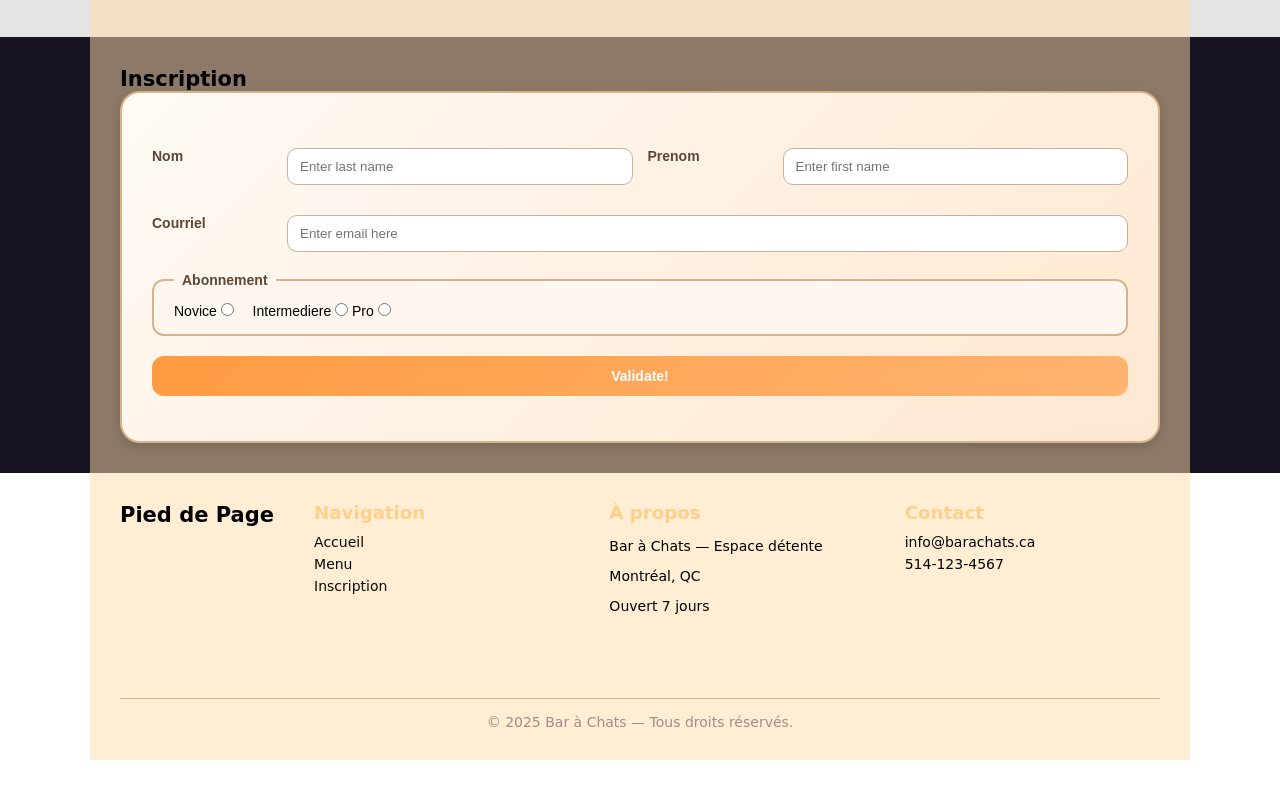
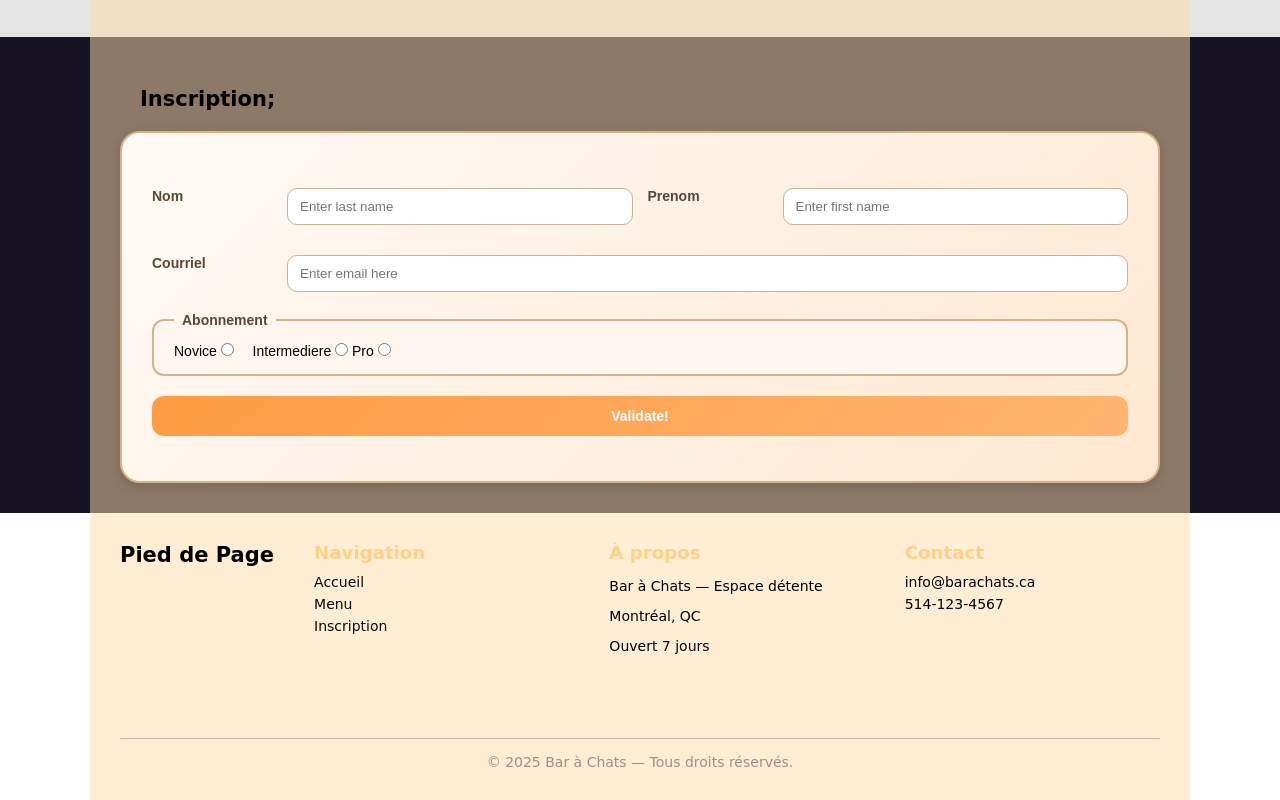
Before and after one commit to Katelyn-Ellow/gr4-TP2-Site-MEPW, a plain HTML site: page index.htm in a window 1280 px wide. Shown: the part 4571-5371 px from the top of the page. Before the commit the page ends 5331 px from the top, so only its background shows below. Drawn offline with Linux system fonts and the light colour scheme; a web font is replaced by a local one.

```diff
--- a/css/style.css
+++ b/css/style.css
@@ -403,7 +403,9 @@ flex: 0 0 300px
 
 /*----------------------------------------------Formulaire--------------------------------------------*/
 
-
+.Inscription_h2{
+    padding: 20px;
+}
 
 
 .formulaire {
--- a/index.htm
+++ b/index.htm
@@ -291,7 +291,7 @@
     <div class="conteneur">
       <section class="centre formulaire-section" id="inscription">
 
-        <h2>Inscription</h2>
+        <h2 class="Inscription_h2">Inscription;</h2>
 
         <form class="formulaire">
    <div class="formulaire__div">
```
Also changed, not shown: 1 other file.
